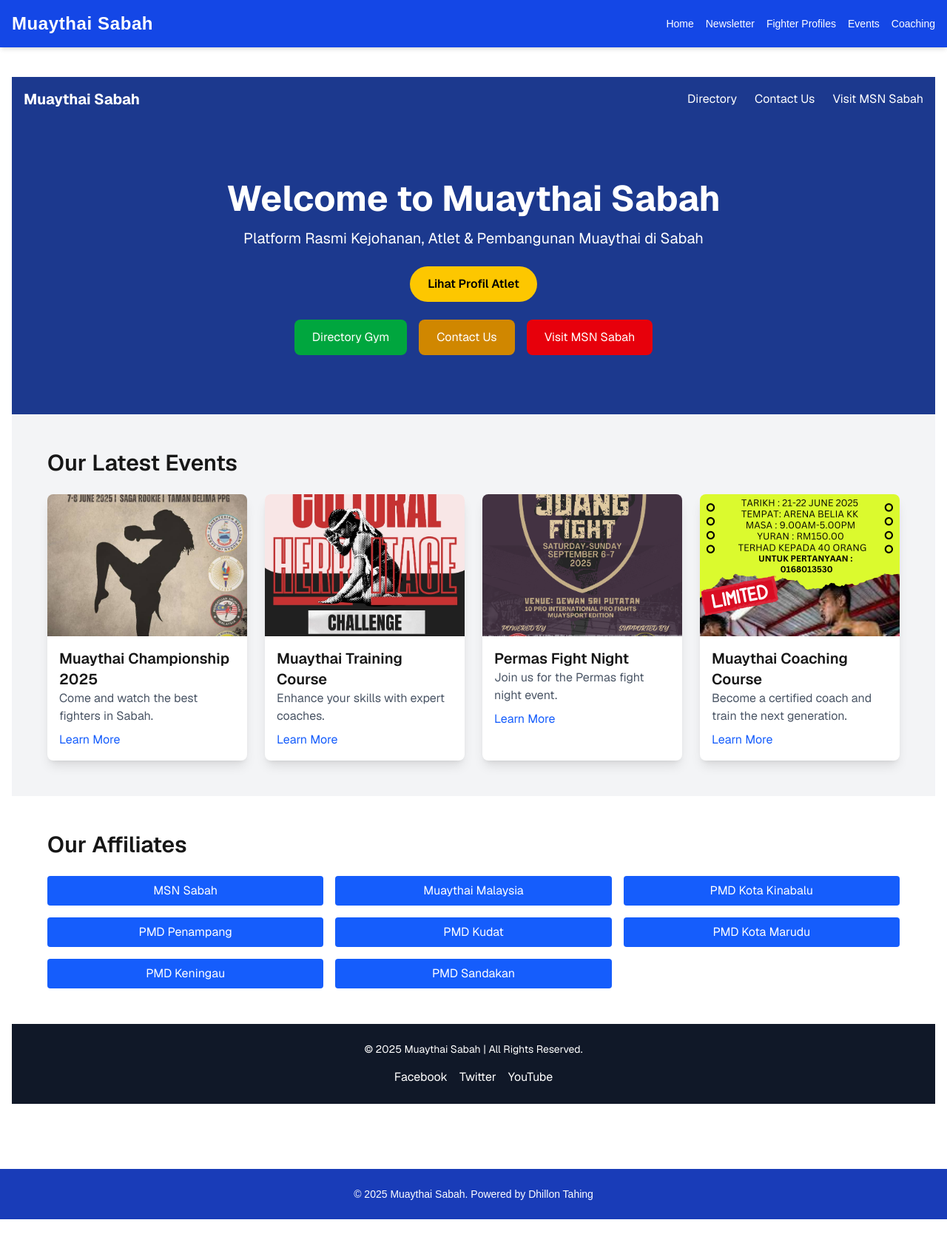
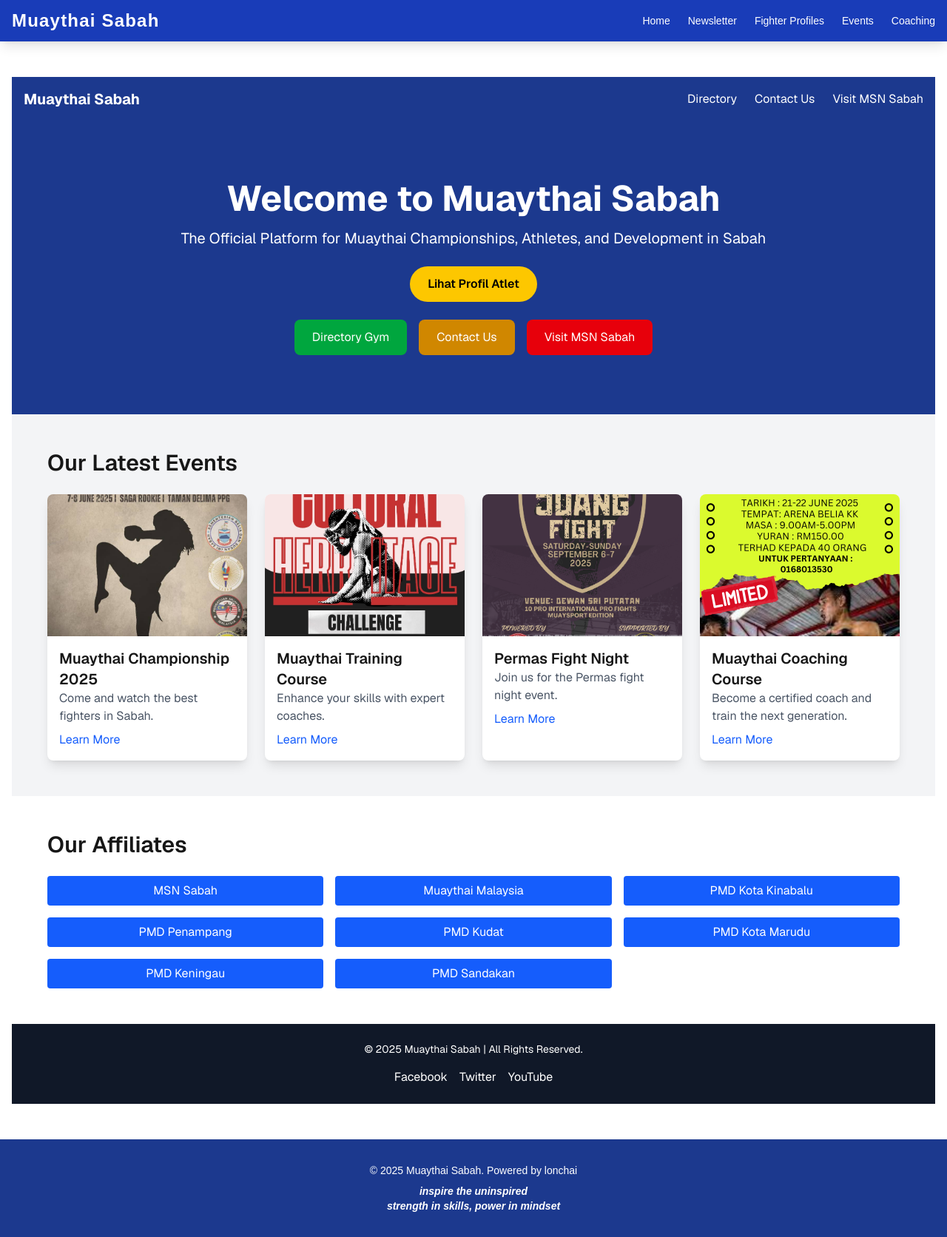
Before and after one commit to dhillon80/muaythai-sabah, a Next.js app: page / in a window 1280 px wide. Shown: the whole page at 74% size. Before the commit the page ends 1648 px from the top, so only its background shows below. Built offline with nearby package versions, Linux system fonts and the light colour scheme.

Commit message:
Initial commit - current project state

```diff
--- a/app/layout.js
+++ b/app/layout.js
@@ -1,44 +1,56 @@
-// layout.jsx
+'use client';
+
 import { Geist, Geist_Mono } from "next/font/google";
 import Link from 'next/link';
+import { useState } from "react";
 import "./globals.css";
 
 const geistSans = Geist({ variable: "--font-geist-sans", subsets: ["latin"] });
 const geistMono = Geist_Mono({ variable: "--font-geist-mono", subsets: ["latin"] });
 
-export const metadata = {
-  title: "Muaythai Sabah",
-  description: "Informasi Kejohanan dan pembangunan Muaythai di Sabah",
-};
+export default function RootLayout({ children }) {
+  const [menuOpen, setMenuOpen] = useState(false);
 
-export default function RootLayout({ children }) {
   return (
     <html lang="en">
-      <body className={`${geistSans.variable} ${geistMono.variable} antialiased bg-gray-50`}>
+      <body className={`${geistSans.variable} ${geistMono.variable} antialiased bg-white text-gray-800`}>
+
         {/* NAVBAR */}
-        <nav className="bg-blue-700 p-4 shadow-md sticky top-0 z-50">
-          <div className="container mx-auto flex flex-col md:flex-row items-center justify-between">
-            <div className="text-white font-extrabold text-2xl tracking-wide">
-              <Link href="/" className="hover:text-yellow-300 transition">Muaythai Sabah</Link>
+        <header className="bg-blue-800 sticky top-0 z-50 shadow-lg">
+          <div className="container mx-auto flex items-center justify-between px-4 py-3">
+            {/* Remove logo here */}
+            <Link href="/" className="text-white text-2xl font-extrabold tracking-wider hover:text-yellow-300 transition">
+              Muaythai Sabah
+            </Link>
+            <div className="md:hidden">
+              <button onClick={() => setMenuOpen(!menuOpen)} className="text-white focus:outline-none">
+                ☰
+              </button>
             </div>
-            <div className="flex flex-wrap justify-center gap-4 text-white mt-2 md:mt-0 text-sm font-medium">
+            <nav className={`md:flex md:items-center gap-6 text-white text-sm font-medium ${menuOpen ? 'block mt-4' : 'hidden md:block'}`}>
               <Link href="/" className="hover:text-yellow-300 transition">Home</Link>
               <Link href="/newsletter" className="hover:text-yellow-300 transition">Newsletter</Link>
               <Link href="/fighter-profile" className="hover:text-yellow-300 transition">Fighter Profiles</Link>
               <Link href="/events" className="hover:text-yellow-300 transition">Events</Link>
               <Link href="/coaching" className="hover:text-yellow-300 transition">Coaching</Link>
-            </div>
+            </nav>
           </div>
-        </nav>
+        </header>
 
         {/* MAIN CONTENT */}
-        <main className="container mx-auto px-4 py-10">
+        <main className="container mx-auto px-4 py-12">
           {children}
         </main>
 
         {/* FOOTER */}
-        <footer className="bg-blue-800 text-white text-center py-6 mt-12 text-sm">
-          <p>&copy; 2025 Muaythai Sabah. Powered by Dhillon Tahing</p>
+        <footer className="bg-blue-900 text-white text-sm py-8">
+          <div className="container mx-auto text-center space-y-2">
+            <p>&copy; 2025 Muaythai Sabah. Powered by lonchai</p>
+            <p className="italic font-semibold">
+              inspire the uninspired<br />
+              strength in skills, power in mindset
+            </p>
+          </div>
         </footer>
       </body>
     </html>
--- a/app/page.js
+++ b/app/page.js
@@ -41,7 +41,7 @@ export default function Home() {
           Welcome to Muaythai Sabah
         </h1>
         <p className="text-lg sm:text-xl mb-6 animate__animated animate__fadeIn animate__delay-1s">
-          Platform Rasmi Kejohanan, Atlet & Pembangunan Muaythai di Sabah
+          The Official Platform for Muaythai Championships, Athletes, and Development in Sabah
         </p>
 
         <Link href="/fighter-profile">
```
